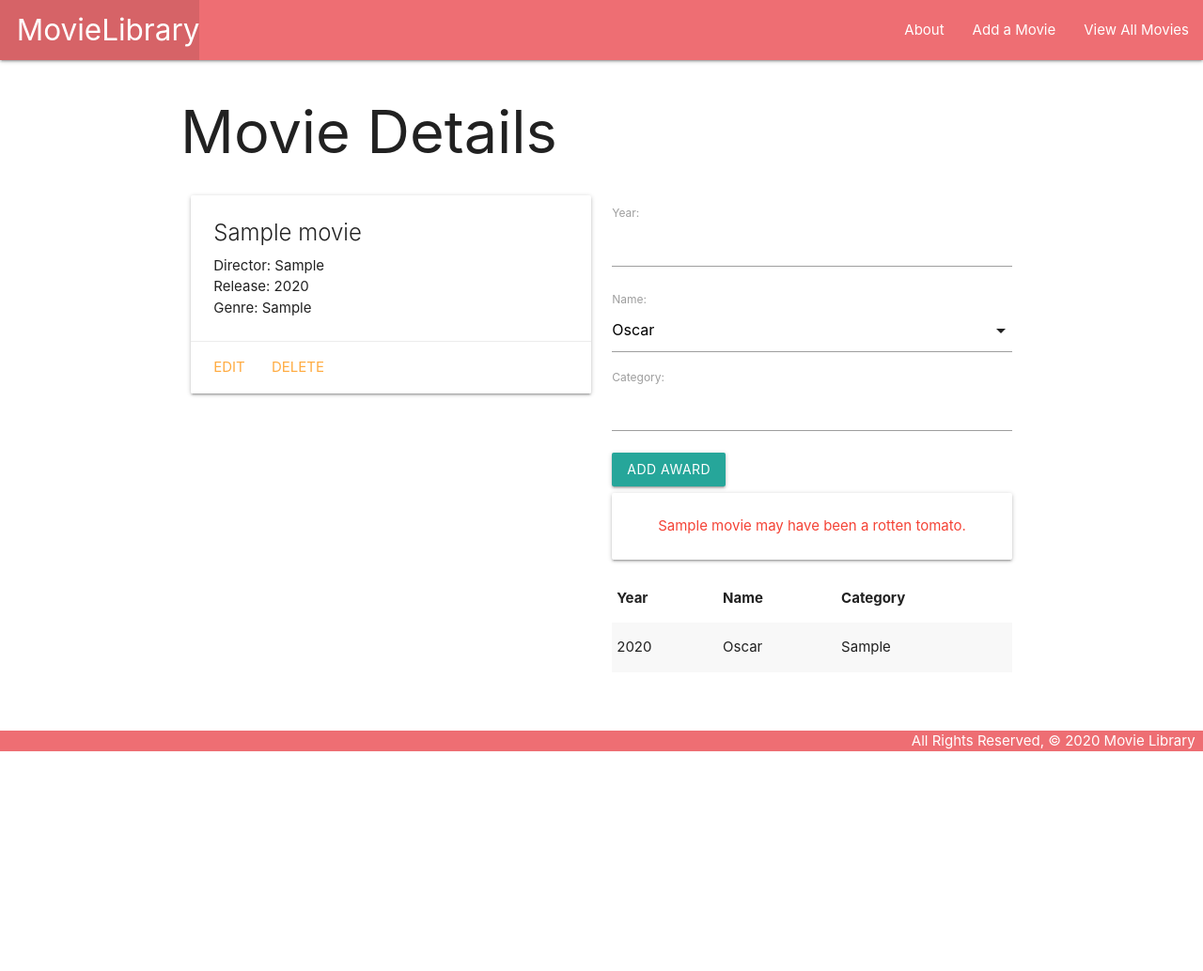
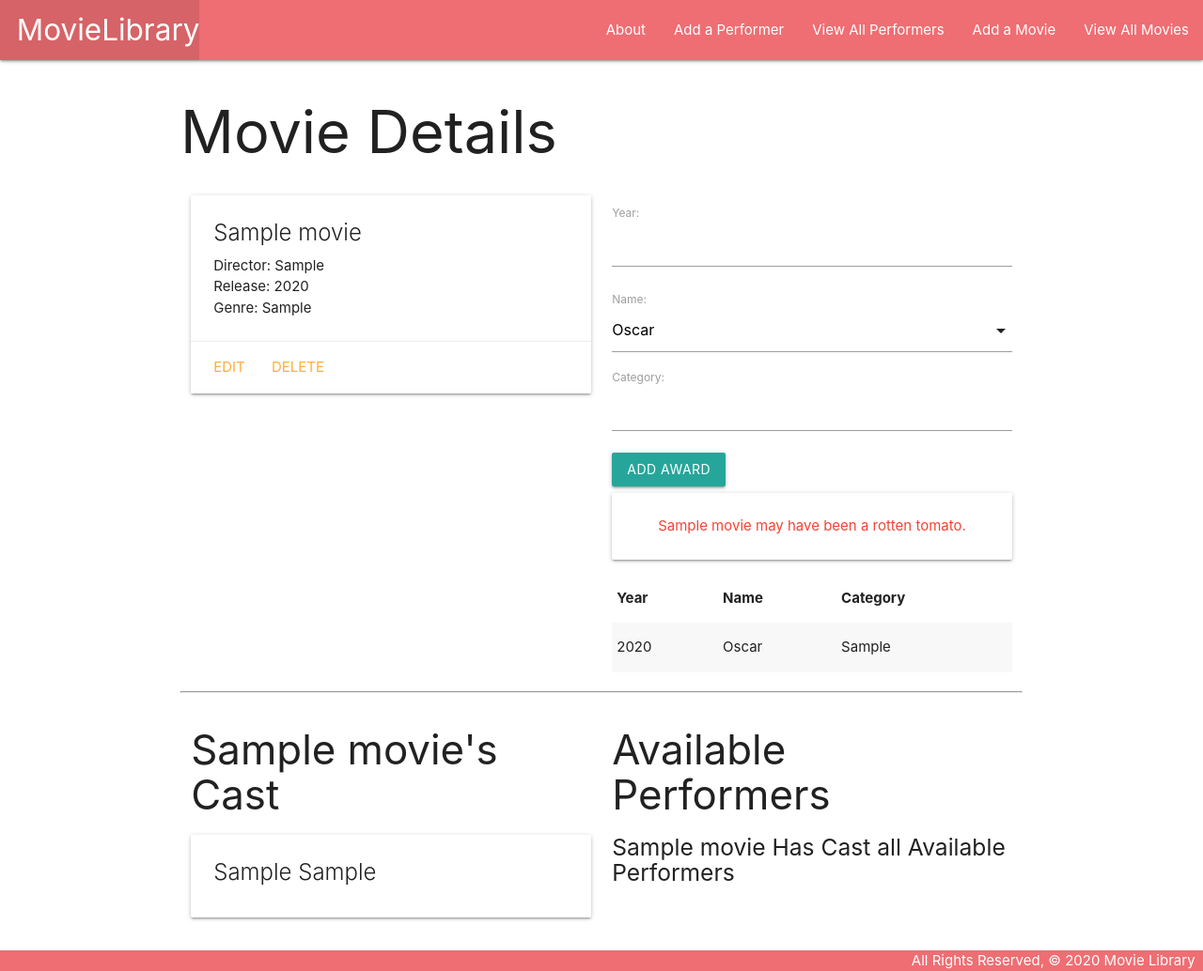
Before and after one commit to DTAngie/MovieLibarary, a Django app: page /movies/1/ in a window 1280 px wide. Shown: the whole page at 94% size. Before the commit the page ends 800 px from the top, so only its background shows below. Run offline with Django 3.2, Linux system fonts and the light colour scheme; tables that the repository leaves empty hold one stand-in row (values such as "Sample post").

Commit message:
performers

```diff
--- a/movies_app/models.py
+++ b/movies_app/models.py
@@ -8,12 +8,22 @@ AWARDS = (
     ('S', 'Screen Actors Guild'),
 )
 
+class Performer(models.Model):
+    first = models.CharField(max_length=100)
+    last = models.CharField(max_length=100)
+
+    def __str__(self):
+        return f"{self.first} {self.last}"
+
+    def get_absolute_url(self):
+        return reverse('performer_detail', kwargs={'pk': self.id})
 
 class Movie(models.Model):
     title = models.CharField(max_length=100)
     release_year = models.IntegerField()
     director = models.CharField(max_length=100)
     genre = models.CharField(max_length=100)
+    cast = models.ManyToManyField(Performer)
 
     def __str__(self):
         return self.title
--- a/movies_app/templates/base.html
+++ b/movies_app/templates/base.html
@@ -19,6 +19,8 @@
         </ul>
         <ul class="right">
           <li><a href="{% url 'about' %}">About</a></li>
+          <li><a href="{% url 'performer_create' %}">Add a Performer</a></li>
+          <li><a href="{% url 'performer_index' %}">View All Performers</a></li>
           <li><a href="{% url 'movies_create' %}">Add a Movie</a></li>
           <li><a href="{% url 'index' %}">View All Movies</a></li>
         </ul>
--- a/movies_app/templates/movies/detail.html
+++ b/movies_app/templates/movies/detail.html
@@ -45,7 +45,46 @@
         </table>
     </div>
 </div>
-
+<hr>
+<div class="row">
+  <div class="col s6">
+    <h3>{{ movie.title }}'s Cast</h3>
+    {% if movie.cast.count %}
+      {% for performer in movie.cast.all %}
+        <div class="card">
+          <div class="card-content">
+            <span class="card-title">
+               {{ performer.first }} {{ performer.last }}
+            </span>
+          </div>
+        </div>
+      {% endfor %}
+    {% else %}
+      <h5>No Cast Provided :(</h5>
+    {% endif %}
+  </div>
+  <div class="col s6">
+    <h3>Available Performers</h3>
+    {% if cast.count %}
+      {% for performer in cast.all %}
+        <div class="card">
+          <div class="card-content">
+            <span class="card-title">
+                {{ performer.first }} {{ performer.last }}
+            </span>
+          </div>
+          <div class="card-action">
+            <form action="{% url 'assoc_cast' movie.id performer.id %}" method="post">
+              {% csrf_token %}
+              <button type="submit" class="btn">Add</button>
+            </form>
+          </div>
+        </div>
+      {% endfor %}
+    {% else %}
+      <h5>{{movie.title}} Has Cast all Available Performers</h5>
+    {% endif %}
+  </div>
 <script>
     const selectEl = document.getElementById('id_name');
     M.FormSelect.init(selectEl);
--- a/movies_app/urls.py
+++ b/movies_app/urls.py
@@ -10,4 +10,10 @@ urlpatterns = [
     path('movies/<int:pk>/update/', views.MovieUpdate.as_view(), name='movies_update'),
     path('movies/<int:pk>/delete/', views.MovieDelete.as_view(), name='movies_delete'),
     path('movies/<int:movie_id>/add_award/', views.add_award, name='add_award'),
+    path('performers/', views.PerformerList.as_view(), name='performer_index'),
+    path('performers/<int:pk>/', views.PerformerDetail.as_view(), name='performer_detail'),
+    path('performers/create/', views.PerformerCreate.as_view(), name='performer_create'),
+    path('performers/<int:pk>/update/', views.PerformerUpdate.as_view(), name='performer_update'),
+    path('performers/<int:pk>/delete/', views.PerformerDelete.as_view(), name='performer_delete'),
+    path('movies/<int:movie_id>/assoc_cast/<int:performer_id>/', views.assoc_cast, name='assoc_cast'),
 ]
--- a/movies_app/views.py
+++ b/movies_app/views.py
@@ -1,7 +1,7 @@
 from django.shortcuts import render, redirect
 from django.http import HttpResponse
-from .models import Movie
-from django.views.generic import ListView, CreateView, UpdateView, DeleteView
+from .models import Movie, Performer
+from django.views.generic import ListView, CreateView, UpdateView, DeleteView, DetailView
 from .forms import AwardForm
 
 
@@ -33,8 +33,13 @@ def about(request):
 
 def movies_detail(request, movie_id):
     movie = Movie.objects.get(pk=movie_id)
+    cast_movie_doesnt_have = Performer.objects.exclude(id__in = movie.cast.all().values_list('id'))
     award_form = AwardForm()
-    return render(request, 'movies/detail.html', {'movie': movie, 'award_form': award_form})
+    return render(request, 'movies/detail.html', {
+        'movie': movie,
+        'award_form': award_form,
+        'cast': cast_movie_doesnt_have
+    })
 
 def add_award(request, movie_id):
     form = AwardForm(request.POST)
@@ -43,3 +48,25 @@ def add_award(request, movie_id):
         new_award.movie_id = movie_id
         new_award.save()
     return redirect('detail', movie_id=movie_id)
+
+def assoc_cast(request, movie_id, performer_id):
+    Movie.objects.get(pk=movie_id).cast.add(performer_id)
+    return redirect('detail', movie_id=movie_id)
+
+class PerformerList(ListView):
+  model = Performer
+
+class PerformerDetail(DetailView):
+  model = Performer
+
+class PerformerCreate(CreateView):
+  model = Performer
+  fields = '__all__'
+
+class PerformerUpdate(UpdateView):
+  model = Performer
+  fields = '__all__'
+
+class PerformerDelete(DeleteView):
+  model = Performer
+  success_url = '/performers/'
```
Also changed, not shown: movies_app/templates/movies_app/performer_confirm_delete.html (added, +13 -0 lines), movies_app/templates/movies_app/performer_detail.html (added, +20 -0 lines), movies_app/templates/movies_app/performer_form.html (added, +19 -0 lines), movies_app/templates/movies_app/performer_list.html (added, +17 -0 lines), movies_app/migrations/0004_auto_20201212_0737.py (added).
